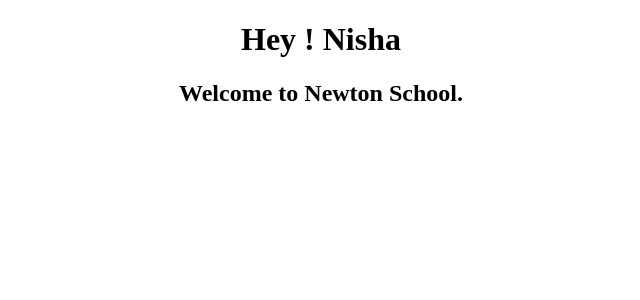
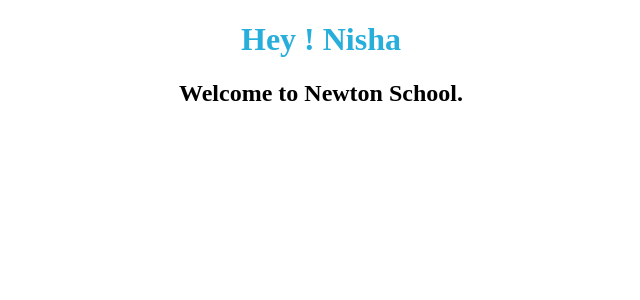
Before and after one commit to NishaTanwar20/Greetings-with-Props---Building-a-First-Custom-Functional-Component-Splitting-a---9ua1e6f3n5eo, a React app: page / in a window 1280 px wide. Shown: the top 300 px of the page, without its empty margins (319-959 px from the left). Built offline with nearby package versions, Linux system fonts and the light colour scheme.

Commit message:
css change

```diff
--- a/src/styles/App.css
+++ b/src/styles/App.css
@@ -1,10 +1,9 @@
 h1 {
-    color:black;
+    color: #27aedb;
     text-align: center;
     }
 
     h2 {
-        color:black;
         text-align: center;
         }
 button{
```
